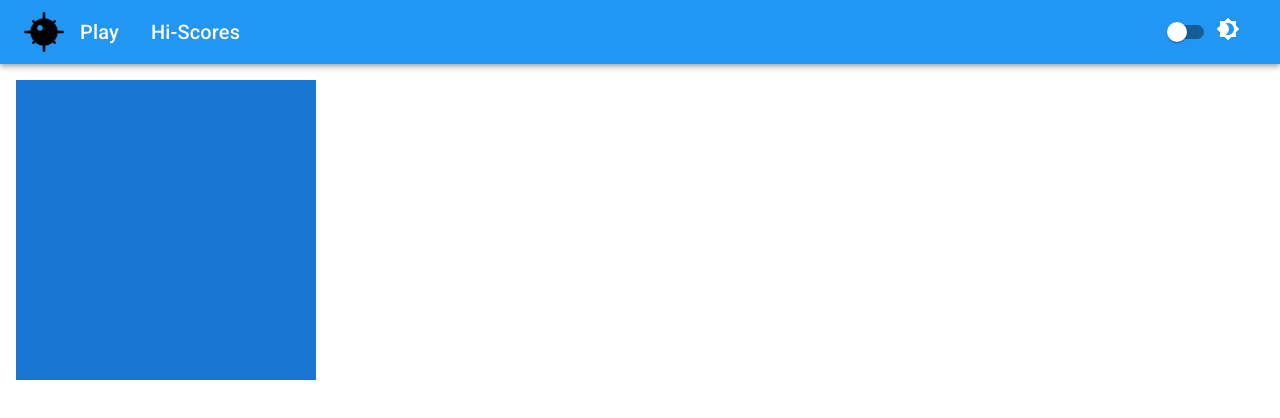
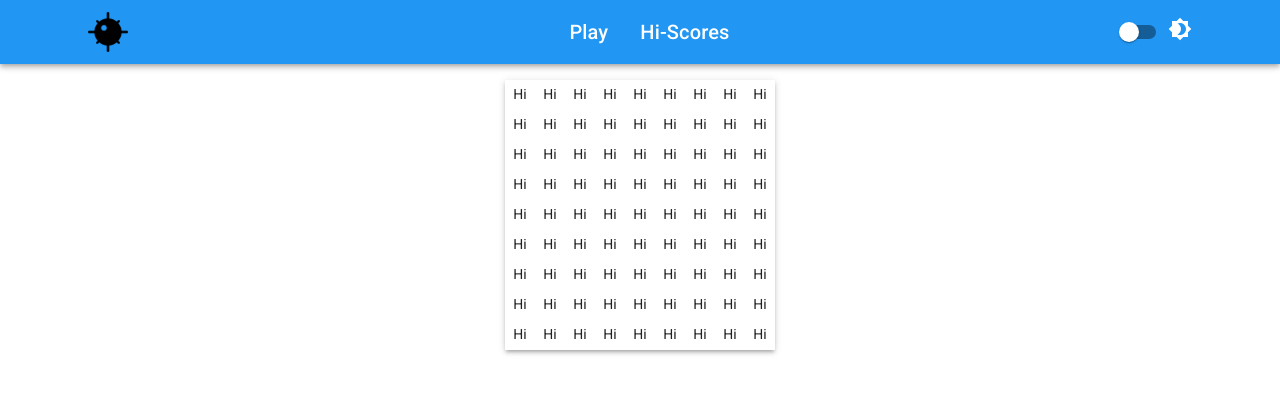
Before and after one commit to CWallis92/minesweeper, a React (Create React App) app: page / in a window 1280 px wide. Shown: the top 418 px of the page. Built offline with nearby package versions, Linux system fonts and the light colour scheme.

Commit message:
WIP: styling

```diff
--- a/src/components/GameArea.tsx
+++ b/src/components/GameArea.tsx
@@ -1,49 +1,15 @@
-import { Box } from "@mui/system";
 import React from "react";
+import { Container } from "@mui/material";
 
-// import GameGrid from "./GameGrid";
+import GameGrid from "./GameGrid";
 
 const GameArea = (): React.ReactElement => {
   return (
     <main>
-      <Box
-        sx={{
-          width: 300,
-          height: 300,
-          backgroundColor: "primary.dark",
-          "&:hover": {
-            backgroundColor: "primary.main",
-            opacity: [0.9, 0.8, 0.7],
-          },
-        }}
-      />
+      <Container>
+        <GameGrid rows={9} cols={9} mines={10} />
+      </Container>
     </main>
-    // <Grid
-    //   container
-    //   direction="column"
-    //   justifyContent="center"
-    //   component={Container}
-    // >
-    //   <Grid item>
-    //     <Typography variant="body1">Hello</Typography>
-    //   </Grid>
-    //   <Grid item>
-    //     <Grid
-    //       container
-    //       rowSpacing={1}
-    //       columnSpacing={{ xs: 1, sm: 2, md: 3 }}
-    //       component={Paper}
-    //       elevation={3}
-    //       sx={{
-    //         width: "500px !important",
-    //         margin: "auto",
-    //         marginLeft: "auto !important",
-    //       }}
-    //     >
-    //       <GameGrid rows={9} cols={9} mines={10} />
-    //     </Grid>
-    //   </Grid>
-    // </Grid>
   );
 };
 
--- a/src/components/GameGrid.tsx
+++ b/src/components/GameGrid.tsx
@@ -1,7 +1,15 @@
 import React, { useEffect, useState } from "react";
+import { Grid, styled, Box, Paper } from "@mui/material";
 
 import { createBlankGrid } from "../utils/game";
-import { Grid } from "@mui/material";
+
+const Item = styled(Box)(({ theme }) => ({
+  ...theme.typography.body2,
+  padding: theme.spacing(0.5),
+  textAlign: "center",
+  width: "30px",
+  height: "30px",
+}));
 
 interface GameGridProps {
   rows: number;
@@ -18,35 +26,33 @@ export default function GameGrid({
 
   useEffect(() => {
     const initialGrid = createBlankGrid(rows, cols);
-
     setGrid(initialGrid);
   }, [cols, rows]);
 
   return (
     <>
-      {grid.map((row, index) => {
-        return (
-          <Grid
-            container
-            item
-            xs={6}
-            key={index}
-            sx={{
-              flexBasis: "100% !important",
-              maxWidth: "100% !important",
-              width: "100%",
-            }}
-          >
-            {row.map(({ revealed }, i) => {
-              if (!revealed) {
-                return <div key={`${index}-${i}`}>Hi</div>;
-              }
-
-              return <div key={`${index}-${i}`}>state</div>;
-            })}
-          </Grid>
-        );
-      })}
+      <Box
+        component={Paper}
+        square
+        elevation={3}
+        sx={{ width: 30 * rows, margin: "auto" }}
+      >
+        <Grid container spacing={0} columns={cols}>
+          {grid.map((row, index) => {
+            return row.map(({ revealed }, i) => {
+              return revealed ? (
+                <Grid item xs={1} key={index}>
+                  <Item key={`${index}-${i}`}>state</Item>
+                </Grid>
+              ) : (
+                <Grid item xs={1} key={index}>
+                  <Item key={`${index}-${i}`}>Hi</Item>
+                </Grid>
+              );
+            });
+          })}
+        </Grid>
+      </Box>
     </>
   );
 }
--- a/src/components/Nav.tsx
+++ b/src/components/Nav.tsx
@@ -1,8 +1,10 @@
-import React, { useContext, useEffect, useState } from "react";
+import React, { useContext, useState } from "react";
 import { useHistory } from "react-router-dom";
 import {
   AppBar,
+  Container,
   FormControlLabel,
+  Grid,
   MenuItem,
   Switch,
   Toolbar,
@@ -22,21 +24,25 @@ const Nav = (): React.ReactElement => {
 
   return (
     <AppBar position="static">
+      <Container>
         <Toolbar>
           <div>
             <img
               src={mine}
               alt="mine"
-            style={{ width: "40px", display: "block" }}
+              style={{ width: 40, display: "block", marginRight: 50 }}
             />
           </div>
+          <Grid container justifyContent="center">
             <MenuItem onClick={() => history.push("/")}>
               <Typography variant="h6">Play</Typography>
             </MenuItem>
             <MenuItem onClick={() => history.push("/hi-scores")}>
               <Typography variant="h6">Hi-Scores</Typography>
             </MenuItem>
+          </Grid>
           <FormControlLabel
+            sx={{ marginRight: 0 }}
             control={
               <Switch
                 checked={darkMode}
@@ -48,9 +54,9 @@ const Nav = (): React.ReactElement => {
               />
             }
             label={<Brightness4Icon />}
-          style={{ marginLeft: "auto" }}
           />
         </Toolbar>
+      </Container>
     </AppBar>
   );
 };
```
Lines whose indentation alone changed are shown as unchanged.
